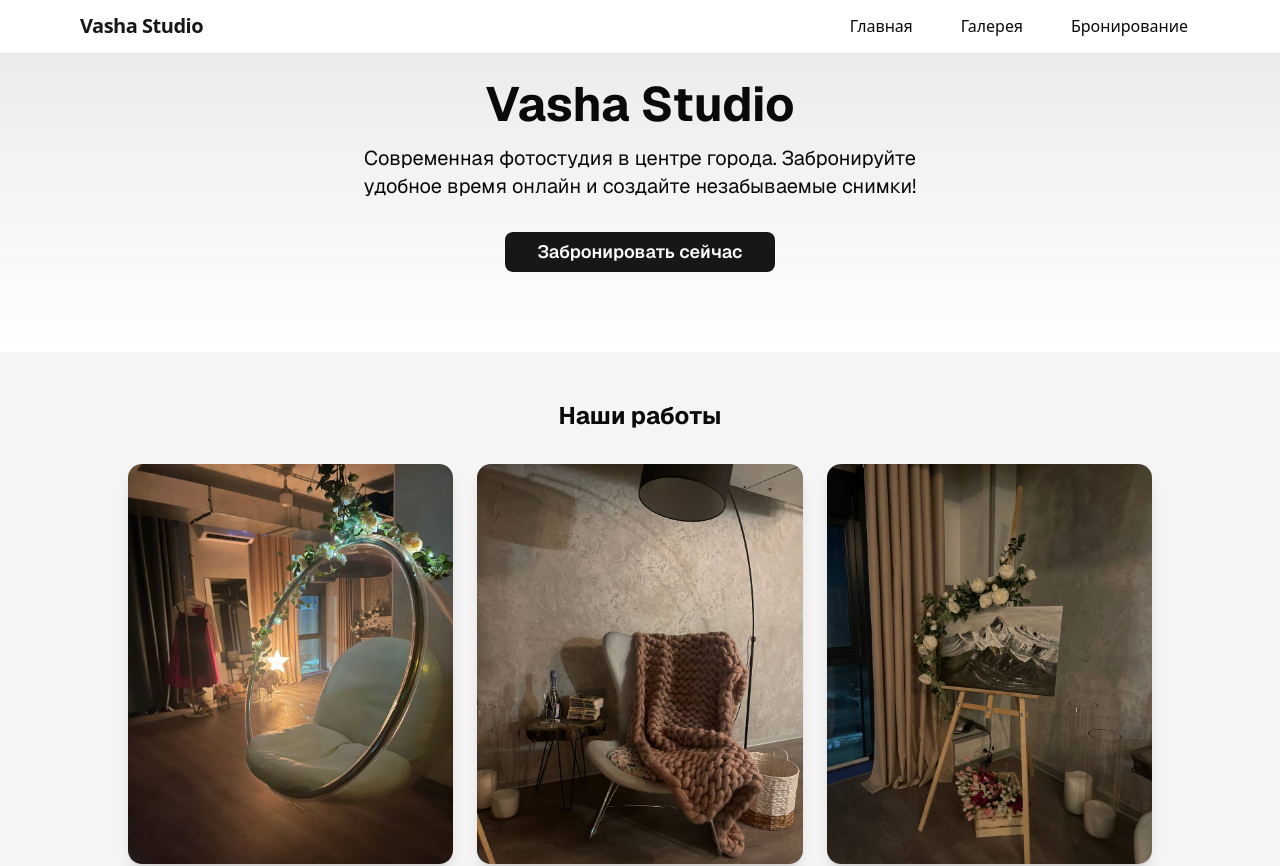
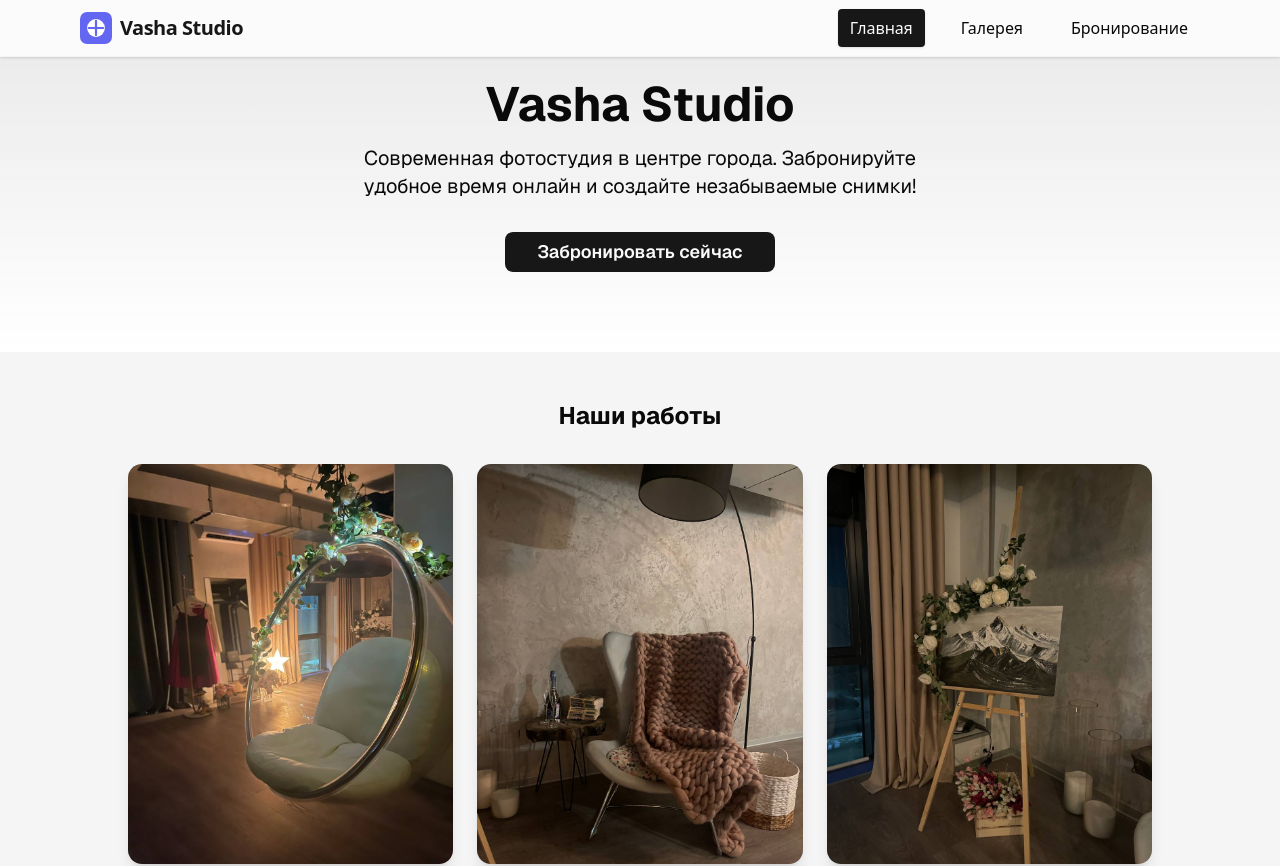
Before and after one commit to k05m0navt/vasha-studio-web-app, a Next.js app: page / in a window 1280 px wide. Shown: the top 866 px of the page. Built offline with nearby package versions, Linux system fonts and the light colour scheme.

Commit message:
feat(navbar): add logo, active link highlight, and mobile animation

```diff
--- a/src/components/Navbar.tsx
+++ b/src/components/Navbar.tsx
@@ -1,6 +1,8 @@
 "use client";
 import Link from "next/link";
 import { useState } from "react";
+import { usePathname } from "next/navigation";
+import Image from "next/image";
 
 const navLinks = [
   { href: "/", label: "Главная" },
@@ -9,26 +11,29 @@ const navLinks = [
 ];
 
 export default function Navbar() {
+  const pathname = usePathname();
   const [open, setOpen] = useState(false);
   return (
-    <nav className="w-full bg-background border-b border-muted fixed top-0 left-0 z-50">
+    <nav className="w-full bg-background/80 backdrop-blur border-b border-muted fixed top-0 left-0 z-50 shadow-sm">
       <div className="max-w-6xl mx-auto flex items-center justify-between px-4 py-3">
-        <Link href="/" className="text-xl font-bold tracking-tight text-primary">
-          Vasha Studio
+        <Link href="/" className="flex items-center gap-2 text-xl font-bold tracking-tight text-primary">
+          <Image src="/logo.svg" alt="Vasha Studio Logo" width={32} height={32} className="rounded" priority />
+          <span className="hidden sm:inline">Vasha Studio</span>
         </Link>
         <button
-          className="sm:hidden ml-2 p-2 rounded focus:outline-none focus:ring-2 focus:ring-primary"
+          className={`sm:hidden ml-2 p-2 rounded transition-colors focus:outline-none focus:ring-2 focus:ring-primary ${open ? 'bg-primary/10' : ''}`}
           aria-label="Открыть меню"
           onClick={() => setOpen((v) => !v)}
         >
-          <svg width="28" height="28" fill="none" stroke="currentColor" strokeWidth="2" viewBox="0 0 24 24"><path d="M4 6h16M4 12h16M4 18h16"/></svg>
+          <svg width="28" height="28" fill="none" stroke="currentColor" strokeWidth="2" viewBox="0 0 24 24" className={`transition-transform duration-300 ${open ? 'rotate-90' : ''}`}><path d="M4 6h16M4 12h16M4 18h16"/></svg>
         </button>
         <ul className="hidden sm:flex gap-6 items-center">
           {navLinks.map((link) => (
             <li key={link.href}>
               <Link
                 href={link.href}
-                className="text-base font-medium px-3 py-2 rounded hover:bg-muted transition-colors focus:outline-none focus:ring-2 focus:ring-primary"
+                className={`text-base font-medium px-3 py-2 rounded transition-colors focus:outline-none focus:ring-2 focus:ring-primary ${pathname === link.href ? 'bg-primary text-primary-foreground shadow' : 'hover:bg-muted'}`}
+                aria-current={pathname === link.href ? "page" : undefined}
               >
                 {link.label}
               </Link>
@@ -37,13 +42,14 @@ export default function Navbar() {
         </ul>
       </div>
       {/* Mobile Menu */}
-      {open && (
-        <ul className="sm:hidden flex flex-col gap-2 px-4 pb-4 bg-background border-t border-muted animate-fade-in-down">
+      <div className={`sm:hidden overflow-hidden transition-all duration-300 ${open ? 'max-h-40 opacity-100' : 'max-h-0 opacity-0 pointer-events-none'}`}>
+        <ul className="flex flex-col gap-2 px-4 pb-4 bg-background/95 border-t border-muted animate-fade-in-down">
           {navLinks.map((link) => (
             <li key={link.href}>
               <Link
                 href={link.href}
-                className="block w-full text-base font-medium px-3 py-2 rounded hover:bg-muted transition-colors focus:outline-none focus:ring-2 focus:ring-primary"
+                className={`block w-full text-base font-medium px-3 py-2 rounded transition-colors focus:outline-none focus:ring-2 focus:ring-primary ${pathname === link.href ? 'bg-primary text-primary-foreground shadow' : 'hover:bg-muted'}`}
+                aria-current={pathname === link.href ? "page" : undefined}
                 onClick={() => setOpen(false)}
               >
                 {link.label}
@@ -51,7 +57,7 @@ export default function Navbar() {
             </li>
           ))}
         </ul>
-      )}
+      </div>
     </nav>
   );
 }
```
Also changed, not shown: public/logo.svg (added).
